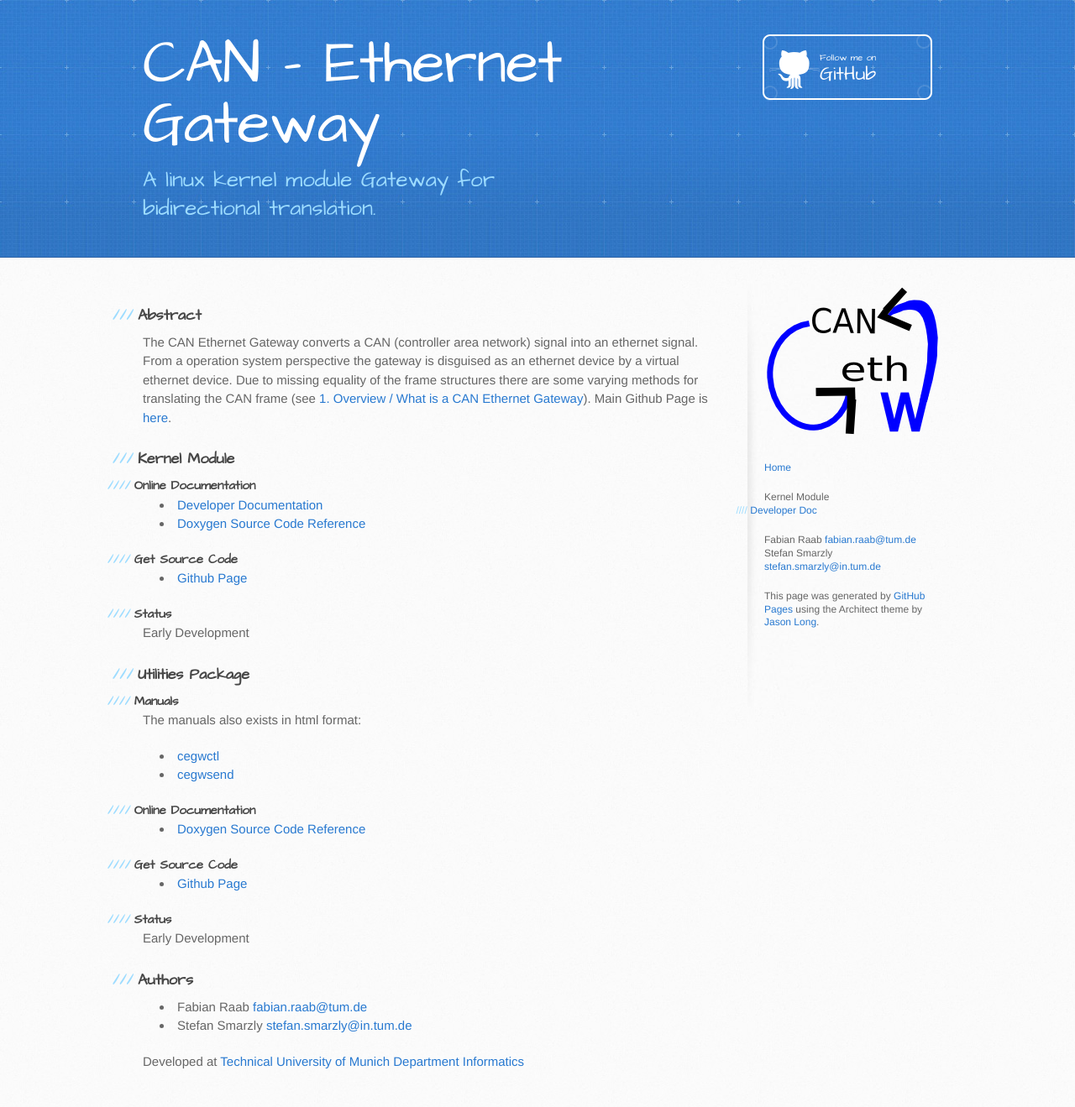
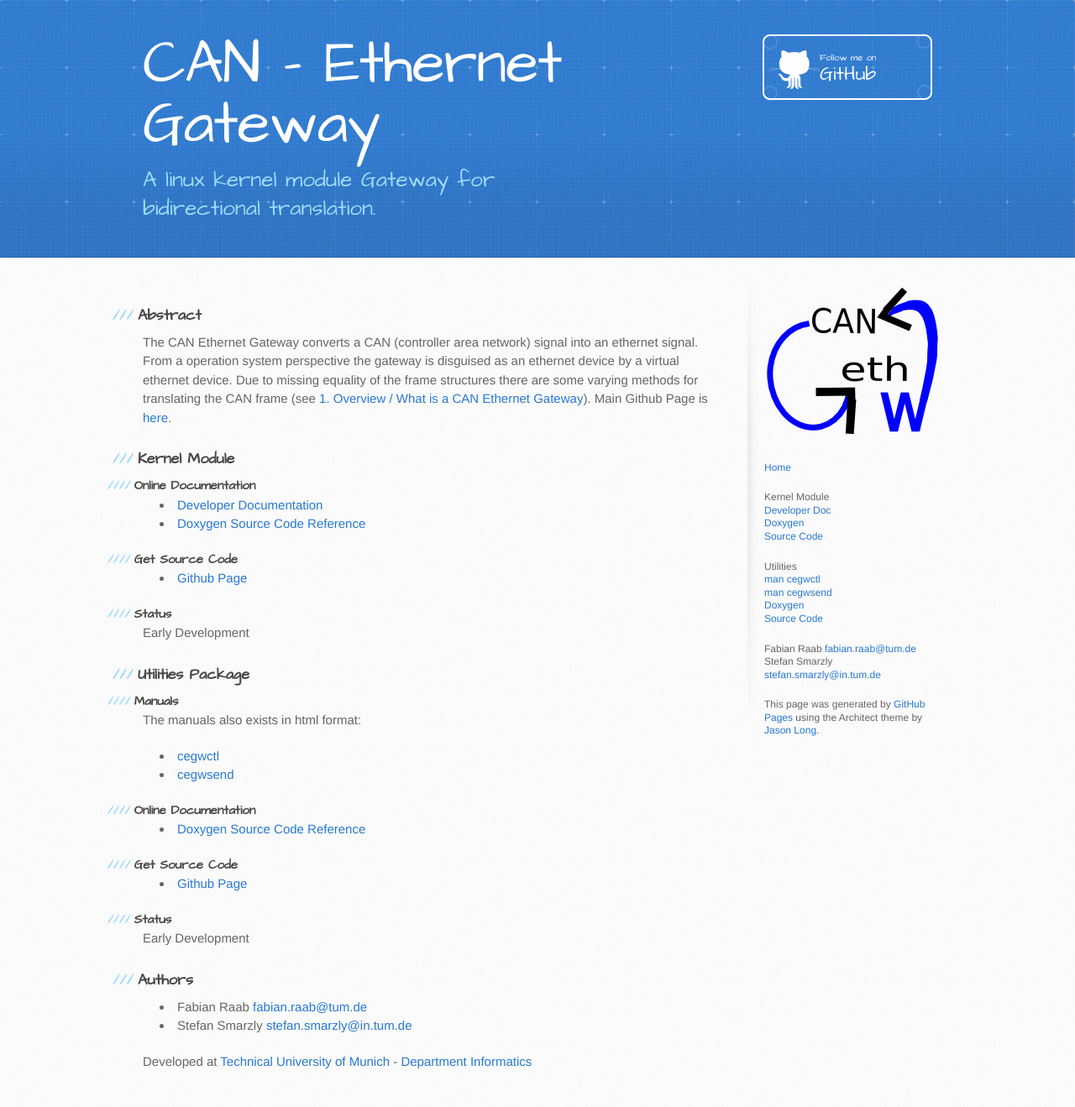
Before and after one commit to can-eth-gw/can-eth-gw.github.io, a Jekyll site: the page built from index.md, in a window 1280 px wide. Shown: the whole page at 84% size. Built offline with Jekyll 4.4.1, drawn with Linux system fonts in a browser that asks for light colours; Markdown is read by kramdown in place of the engine named in the settings.

Commit message:
update links

```diff
--- a/_layouts/index.html
+++ b/_layouts/index.html
@@ -35,10 +35,18 @@
 
  <p><a href="/"><img src="http://can-eth-gw.github.io/logo-middle.png" alt="Logo"></a></p>
  <p></p>
- <h3><a href="/">Home</a></h3>
+ <h1><a href="/">Home</a></h1>
  <p></p>
- <h3>Kernel Module</h3>
- <h4><a href="/module/doc/developer/">Developer Doc</a></h4>
+ <h1>Kernel Module</h1>
+ <h2><a href="/module/doc/developer/">Developer Doc</a></h2>
+ <h2><a href="/module/doxygen/">Doxygen</a></h2>
+  <h2><a href="https://github.com/can-eth-gw/can_eth_gw">Source Code</a></h2>
+ <p></p>
+ <h1>Utilities</h1>
+ <h2><a href="/man/cegwctl/">man cegwctl</a></h2>
+ <h2><a href="/man/cegwsend/">man cegwsend</a></h2>
+ <h2><a href="/utils/doxygen/">Doxygen</a></h2>
+ <h2><a href="https://github.com/can-eth-gw/can-eth-gw-utils">Source Code</a></h2>
  <p></p>
 Fabian Raab
 <em><a href="mailto:fabian.raab@tum.de">fabian.raab@tum.de</a></em>
--- a/index.md
+++ b/index.md
@@ -6,14 +6,14 @@ subtitle: A linux kernel module Gateway for bidirectional translation.
 
 ### Abstract
 
-The CAN Ethernet Gateway converts a CAN (controller area network) signal into an ethernet signal. From a operation system perspective the gateway is disguised as an ethernet device by a virtual ethernet device. Due to missing equality of the frame structures there are some varying methods for translating the CAN frame (see [1. Overview / What is a CAN Ethernet Gateway](http://can-eth-gw.github.io/module/doc/developer/#chap1 "1. Overview / What is a CAN Ethernet Gateway")). Main Github Page is [here](https://github.com/can-eth-gw "Main Github Page").
+The CAN Ethernet Gateway converts a CAN (controller area network) signal into an ethernet signal. From a operation system perspective the gateway is disguised as an ethernet device by a virtual ethernet device. Due to missing equality of the frame structures there are some varying methods for translating the CAN frame (see [1. Overview / What is a CAN Ethernet Gateway](/module/doc/developer/#chap1 "1. Overview / What is a CAN Ethernet Gateway")). Main Github Page is [here](https://github.com/can-eth-gw "Main Github Page").
 
 ### Kernel Module
 
 #### Online Documentation
 
-  + [Developer Documentation](http://can-eth-gw.github.io/module/doc/developer/ "Developer Documentation")
-  + [Doxygen Source Code Reference](http://can-eth-gw.github.io/module/doxygen/ "Doxygen Source Code Reference")
+  + [Developer Documentation](/module/doc/developer/ "Developer Documentation")
+  + [Doxygen Source Code Reference](/module/doxygen/ "Doxygen Source Code Reference")
 
 #### Get Source Code
 
@@ -29,12 +29,12 @@ Early Development
 
 The manuals also exists in html format:
 
-  +  [cegwctl](http://can-eth-gw.github.io/man/cegwctl/ "cegwctl")
-  +  [cegwsend](http://can-eth-gw.github.io/man/cegwsend/ "cegwsend")
+  +  [cegwctl](/man/cegwctl/ "cegwctl")
+  +  [cegwsend](/man/cegwsend/ "cegwsend")
 
 #### Online Documentation
 
-  + [Doxygen Source Code Reference](http://can-eth-gw.github.io/util/doxygen/ "Doxygen Source Code Reference")
+  + [Doxygen Source Code Reference](/utils/doxygen/ "Doxygen Source Code Reference")
 
 #### Get Source Code
 
@@ -49,4 +49,4 @@ Early Development
    + Fabian Raab _<fabian.raab@tum.de>_
    + Stefan Smarzly _<stefan.smarzly@in.tum.de>_
 
-Developed at [Technical University of Munich](http://tum.edu "TUM") [Department Informatics](http://cs.tum.edu "Informatics")
+Developed at [Technical University of Munich](http://tum.edu "TUM") - [Department Informatics](http://cs.tum.edu "Informatics")
```
